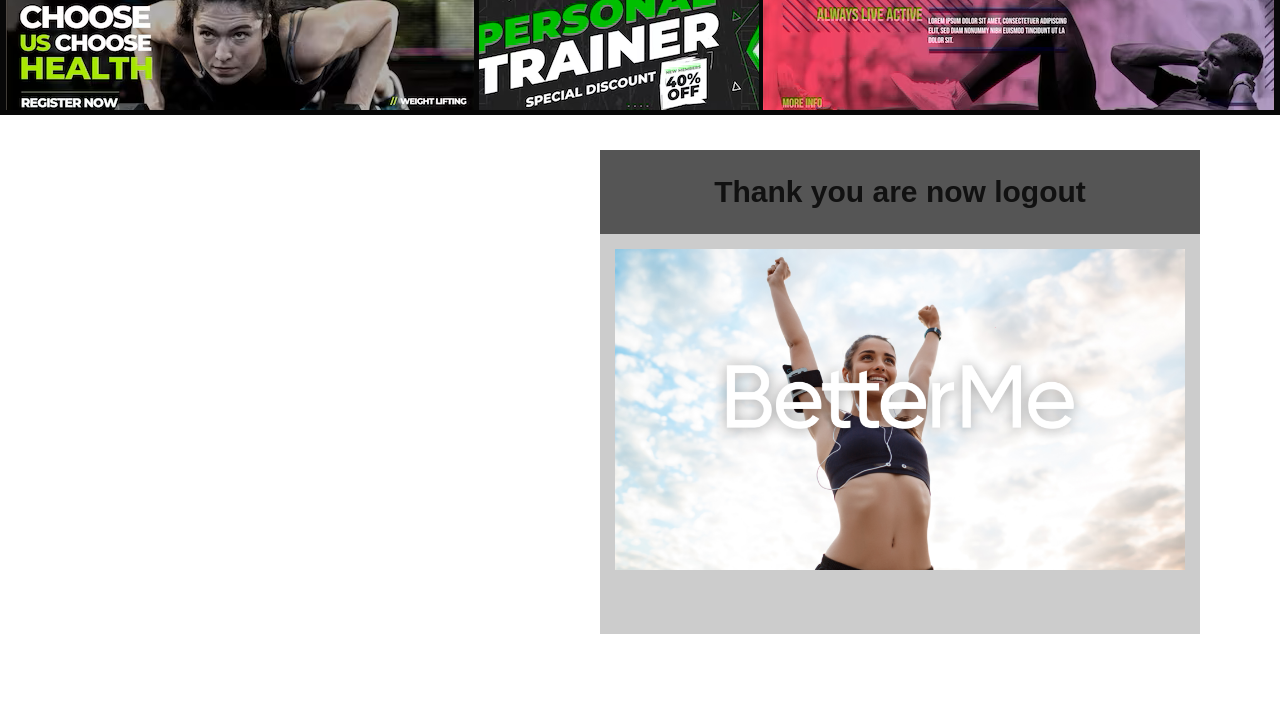
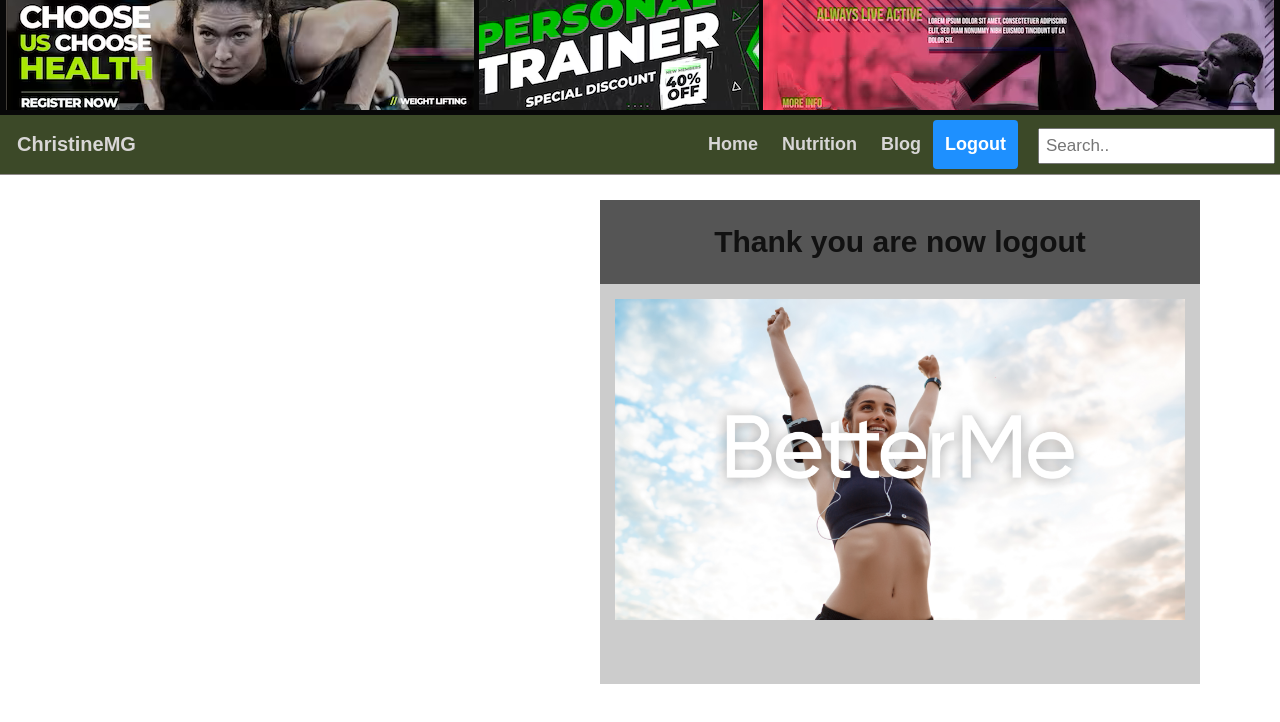
Before and after one commit to CMGraham23/HTML-Assignment-Final-Assignment, a plain HTML site: page Logout.html in a window 1280 px wide. Drawn offline with Linux system fonts and the light colour scheme.

Commit message:
logout update

```diff
--- a/Logout.html
+++ b/Logout.html
@@ -1,10 +1,10 @@
 <!DOCTYPE html>
 <html lang="en">
 <head>
-    <meta charset="UTF-8">
-    <meta http-equiv="X-UA-Compatible" content="IE=edge">
-    <meta name="viewport" content="width=device-width, initial-scale=1.0">
-    <title>Document</title>
+  <meta charset="UTF-8">
+  <meta http-equiv="X-UA-Compatible" content="IE=edge">
+  <meta name="viewport" content="width=device-width, initial-scale=1.0">
+  <title>Logout</title>
 <link rel="stylesheet" href="https://cdnjs.cloudflare.com/ajax/libs/font-awesome/4.7.0/css/font-awesome.min.css">
 <link rel="stylesheet" href="style.css">
 <style>
@@ -38,7 +38,7 @@ div.sticky {
 
         .callout {
           position: fixed;
-          top: 150px;
+          top: 200px;
           margin-left: 600px;
           max-width: 600px;
         }
@@ -67,6 +67,18 @@ div.sticky {
         <img src="assets/banner15.png">
         <img src="assets/banner6.png">
      </div>
+
+
+     <div class="topnav">
+        <a href="#default" class="logo">ChristineMG</a>
+        <div class="topnav-right">
+          <input type="text" placeholder="Search..">
+          <a href="index.html">Home</a>
+          <a href="nutrition.html">Nutrition</a>
+          <a href="blog.html">Blog</a>
+          <a class="active" href="logout.html">Logout</a>
+        </div>
+    </div>
     <div class="callout">
       <div class="callout-header">Thank you are now logout </div>
 
```
Also changed, not shown: blog.html (+1 -1 lines), nutrition.html (+1 -1 lines).
